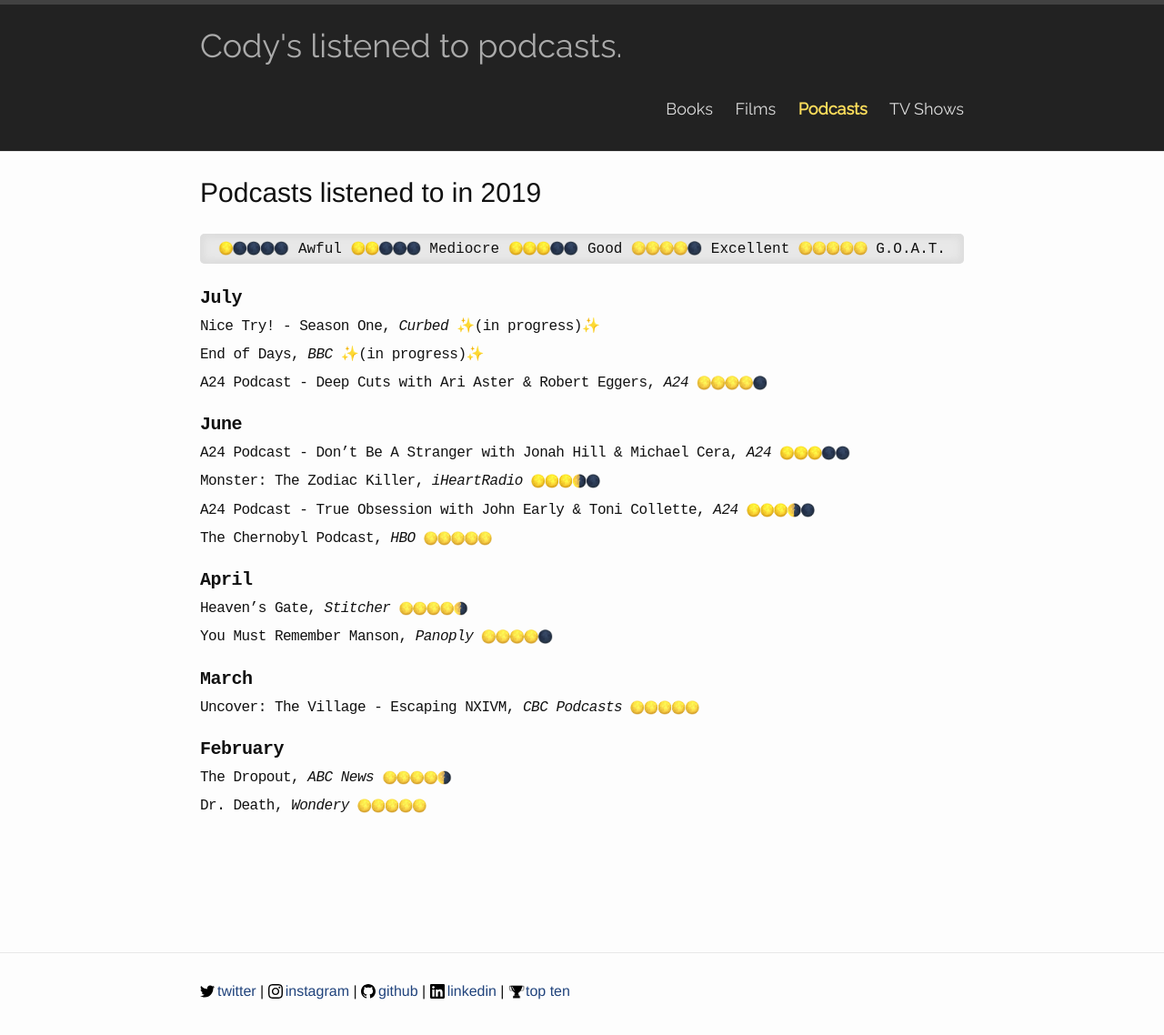
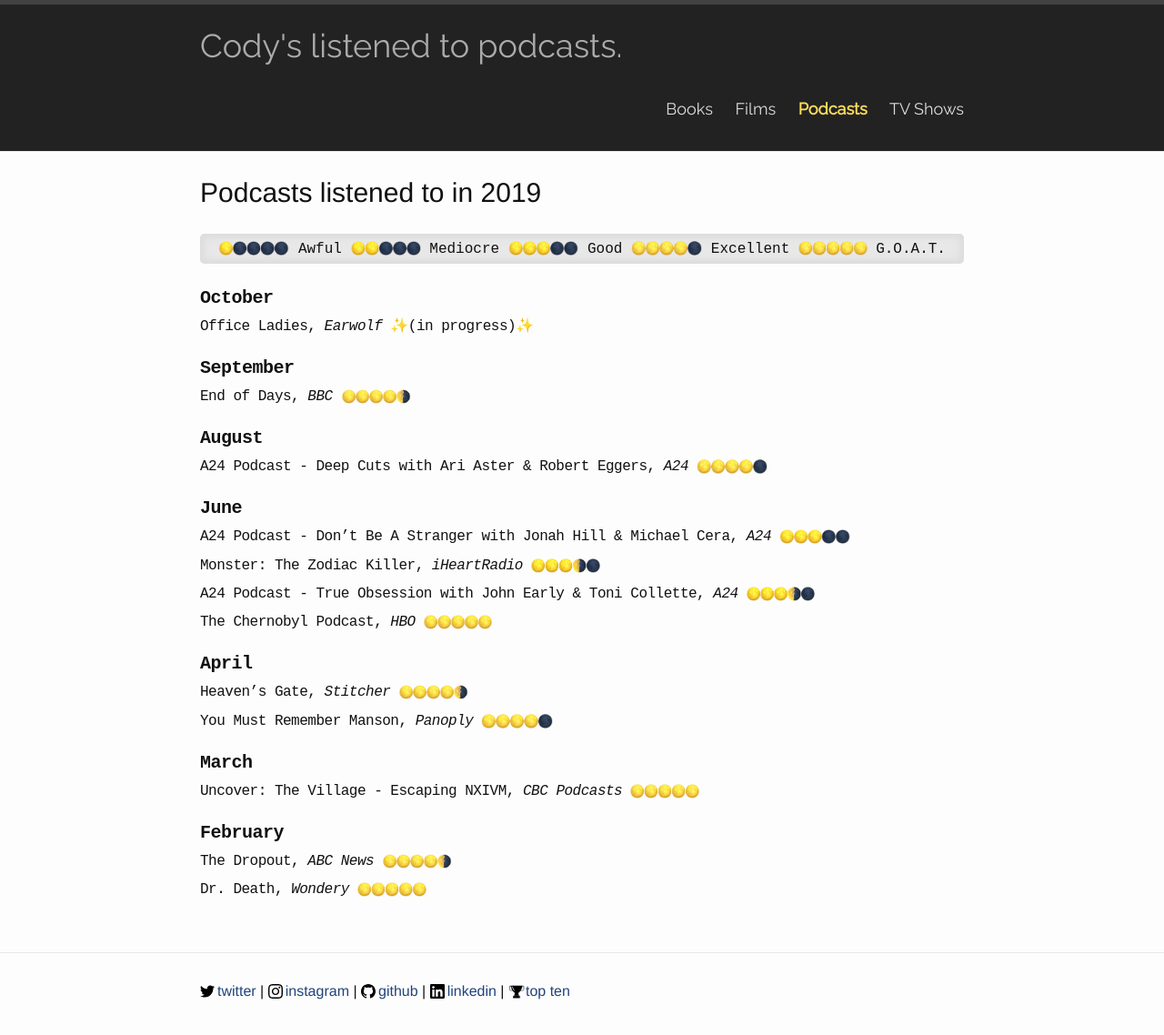
Before and after one commit to codydalerodgers/personal-blog, a Jekyll site: the page built from _podcasts/2019.md, in a window 1280 px wide. Shown: the top 1138 px of the page at 91% size. Built offline with Jekyll 4.4.1, drawn with Linux system fonts in a browser that asks for light colours.

Commit message:
The Institute

```diff
--- a/_podcasts/2019.md
+++ b/_podcasts/2019.md
@@ -3,11 +3,14 @@
 short-title: 2019
 title: Podcasts listened to in 2019
 ---
-## July
-Nice Try! - Season One, _Curbed_ {{ site.inprogress }}
 
-End of Days, _BBC_ {{ site.inprogress }}
+## October
+Office Ladies, _Earwolf_ {{ site.inprogress }}
 
+## September
+End of Days, _BBC_ {{ site.fourhalf }}
+
+## August
 A24 Podcast - Deep Cuts with Ari Aster & Robert Eggers, _A24_ {{ site.four }}
 
 ## June
--- a/_posts/2019-07-22-sk.markdown
+++ b/_posts/2019-07-22-sk.markdown
@@ -10,7 +10,7 @@
 <p style="text-align: center; font-style: italic">"Books are the perfect entertainment: no commercials, no batteries, hours of enjoyment for each dollar spent. What I wonder is why everybody doesn't carry a book around for those inevitable dead spots in life."</p>
 <br>
 If It Bleeds ∙
-The Institute ∙
+<span class="sk_color">**The Institute**</span> ∙
 The Outsider ∙
 <span class="sk_color">**Elevation**</span> ∙
 <span class="sk_color">**Gwendy's Button Box**</span> ∙
```
Also changed, not shown: _books/2019.md (+1 -1 lines).
